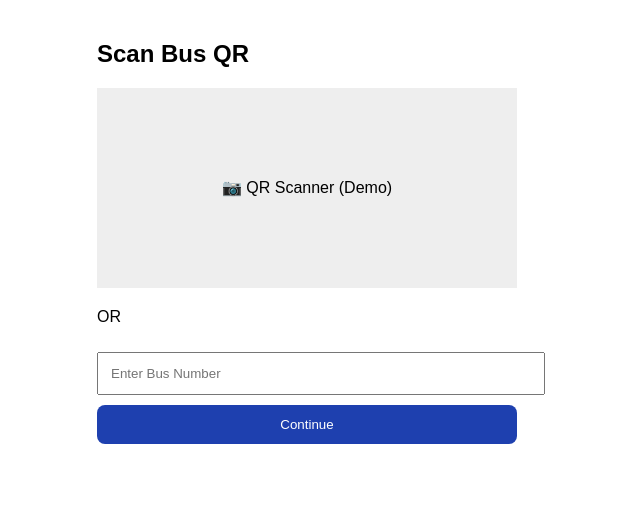
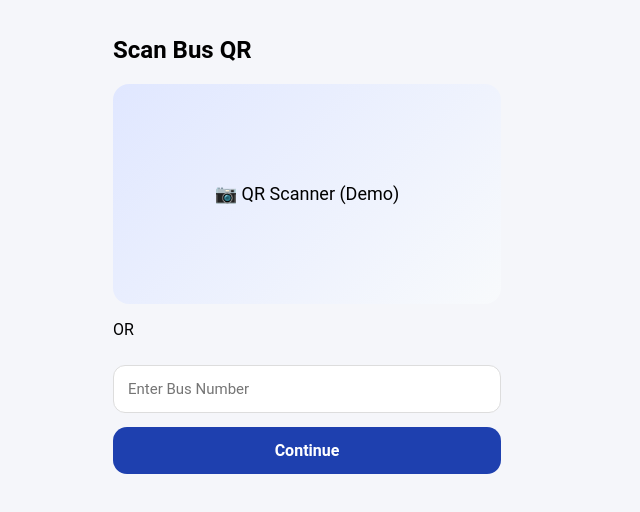
Before and after one commit to princek45454-stack/bus-bus-, a plain HTML site: page scan.html in a window 1280 px wide. Shown: the whole page, without its empty margins (333-973 px from the left). Drawn offline with Linux system fonts and the light colour scheme.

Commit message:
Refactor CSS styles for improved layout and design

```diff
--- a/style.css
+++ b/style.css
@@ -1,28 +1,82 @@
+* {
+  box-sizing: border-box;
+  font-family: 'Roboto', Arial, sans-serif;
+}
+
 body.app {
   max-width: 420px;
   margin: auto;
-  font-family: Arial;
-  padding: 20px;
+  background: #f5f6fa;
+  padding: 16px;
 }
 
-input, button {
+/* HEADER */
+.header {
+  font-size: 22px;
+  font-weight: bold;
+  color: #1e40af;
+  margin-bottom: 10px;
+}
+
+/* CARD */
+.card {
+  background: #fff;
+  border-radius: 16px;
+  padding: 16px;
+  margin-top: 16px;
+  box-shadow: 0 4px 10px rgba(0,0,0,0.05);
+}
+
+/* INPUTS */
+input {
   width: 100%;
-  padding: 12px;
+  padding: 14px;
+  margin-top: 10px;
+  border-radius: 12px;
+  border: 1px solid #ddd;
+  font-size: 15px;
+}
+
+/* BUTTON */
+button {
+  width: 100%;
+  padding: 14px;
+  margin-top: 14px;
+  border-radius: 14px;
+  border: none;
+  background: #1e40af;
+  color: #fff;
+  font-size: 16px;
+  font-weight: bold;
+}
+
+/* SCAN BOX */
+.scan-box {
+  height: 220px;
+  background: linear-gradient(135deg, #e0e7ff, #f8fafc);
+  border-radius: 16px;
+  display: flex;
+  align-items: center;
+  justify-content: center;
+  font-size: 18px;
+  margin: 16px 0;
+}
+
+/* TICKET */
+.ticket {
+  text-align: center;
+}
+
+.ticket-id {
+  background: #e0e7ff;
+  padding: 8px;
+  border-radius: 8px;
   margin-top: 10px;
 }
 
-button {
-  background: #1e40af;
-  color: white;
-  border: none;
-  border-radius: 8px;
+/* PAYMENT */
+.pin {
+  text-align: center;
+  font-size: 20px;
+  letter-spacing: 8px;
 }
-
-.scan-box {
-  height: 200px;
-  background: #eee;
-  display: flex;
-  align-items: center;
-  justify-content: center;
-  margin: 20px 0;
-}
```
